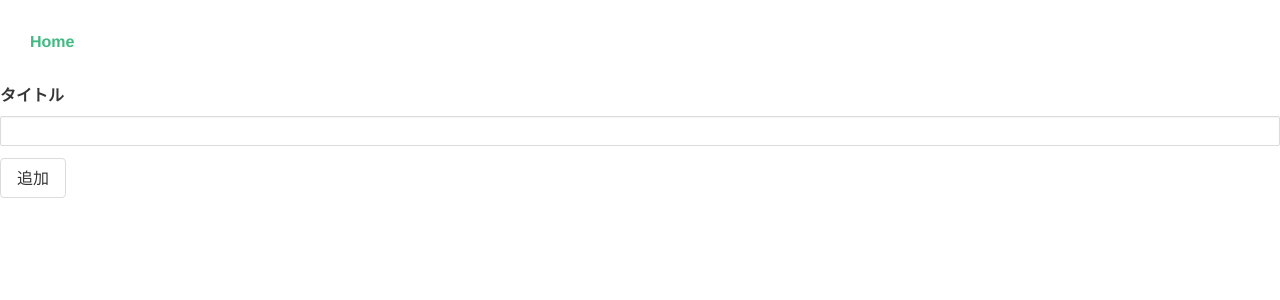
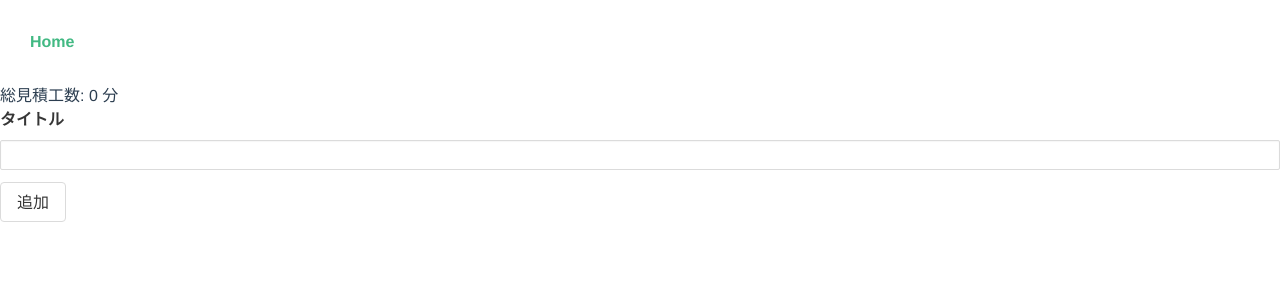
Before and after one commit to right1121/sakura-todo, a Vue app in the folder app/: page / in a window 1280 px wide. Shown: the top 300 px of the page. Built offline with nearby package versions, Linux system fonts and the light colour scheme.

Commit message:
総見積工数の表示

```diff
--- a/app/src/components/organisms/TasksView.vue
+++ b/app/src/components/organisms/TasksView.vue
@@ -1,5 +1,6 @@
 <template>
   <div>
+    <div>総見積工数: {{ totalManMinutes }} 分</div>
     <draggable :class="$style.tasks" v-model="tasks" tag="div">
       <transition-group>
         <template v-for="task in tasks">
```
